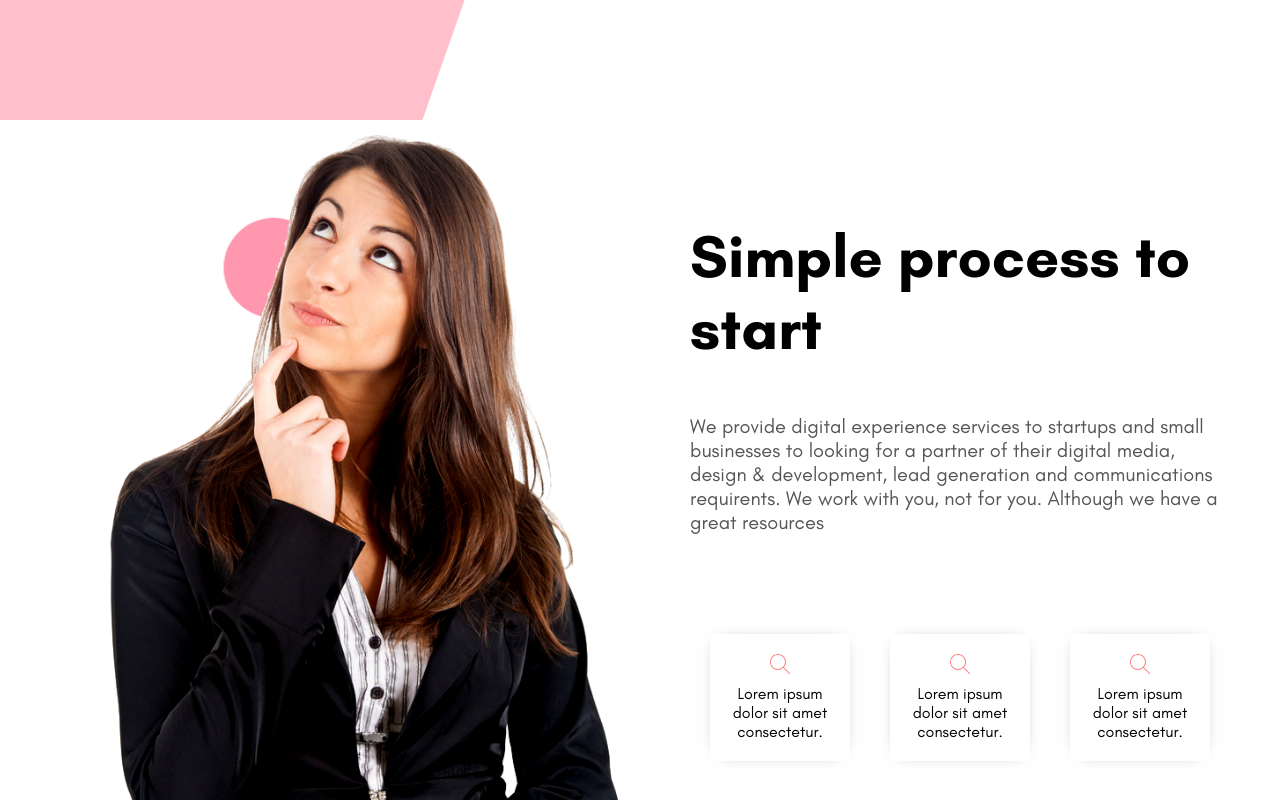
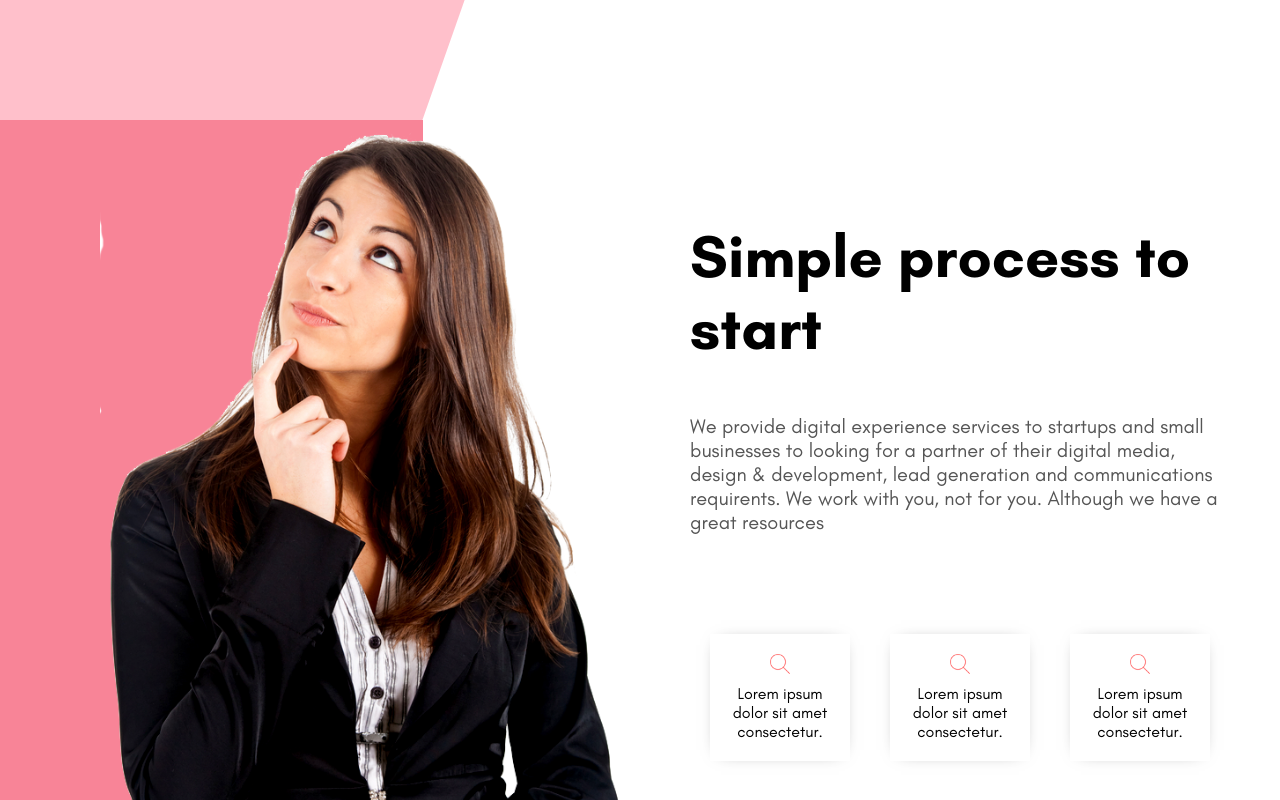
Before and after one commit to GabrielReisfeld/Digital-Agency-Web, a React (Create React App) app: page / in a window 1280 px wide. Shown: the part 1480-2280 px from the top of the page. Built offline with nearby package versions, Linux system fonts and the light colour scheme.

Commit message:
minor change in App

```diff
--- a/src/App.js
+++ b/src/App.js
@@ -43,8 +43,8 @@ const PriceShape = styled.div`
   background-color: crimson;
 `;
 
+
 function App() {
-  const smallScreen = window.screen.width <= 480 ? true : false;
   return (
     <>
       <Container id="home">
@@ -58,7 +58,7 @@ function App() {
       </Container>
       <Container id="service">
         <Service />
-        {smallScreen && <ServiceShape />}
+        <ServiceShape />
       </Container>
       <Container id="pricing">
         <Price />
```
